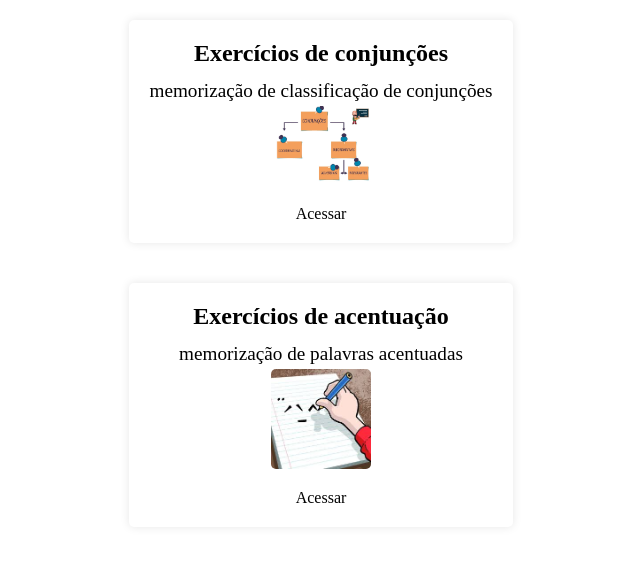
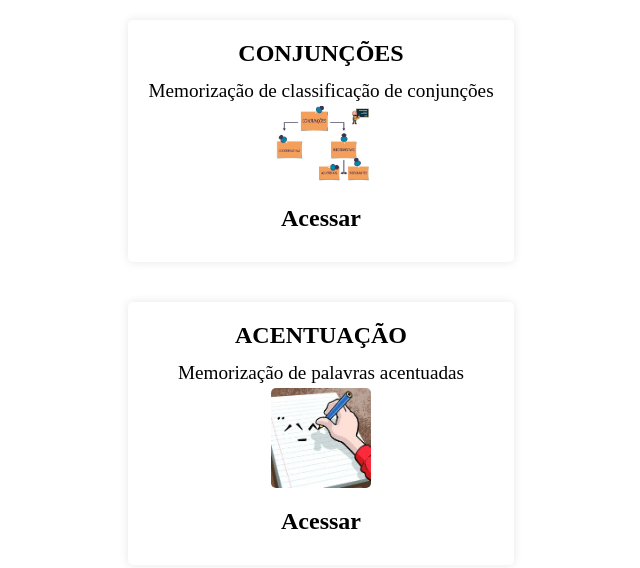
Before and after one commit to kleytonlopes/treinamento-conjuncoes, a Next.js app: page / in a window 1280 px wide. Shown: the top 568 px of the page, without its empty margins (319-959 px from the left). Built offline with nearby package versions, Linux system fonts and the light colour scheme.

Commit message:
fix: adjusts at Welcome Screen

```diff
--- a/pages/index.js
+++ b/pages/index.js
@@ -8,7 +8,7 @@ function Card({ title, description, link, image }) {
         <h2>{title}</h2>
         <p>{description}</p>
         <img src={image} alt="Descrição da imagem"></img>
-        Acessar
+        <h2>Acessar</h2>
       </div>
     </Link>
   );
@@ -19,14 +19,14 @@ function Home(props) {
     <div className="cards-main">
        <div className="cards-container">
         <Card
-          title="Exercícios de conjunções"
-          description="memorização de classificação de conjunções"
+          title="CONJUNÇÕES"
+          description="Memorização de classificação de conjunções"
           link="conjuncoes"
           image="conjuncoes.jpeg"
         />
         <Card
-          title="Exercícios de acentuação"
-          description="memorização de palavras acentuadas"
+          title="ACENTUAÇÃO"
+          description="Memorização de palavras acentuadas"
           link="acentuacao"
           image="acentuacao.jpeg"
         />
--- a/styles/globals.css
+++ b/styles/globals.css
@@ -166,6 +166,7 @@ a {
 .card-container h2 {
   font-size: 1.5rem;
   margin-bottom: 10px;
+  text-align: center;
 }
 
 .card-container p {
```
